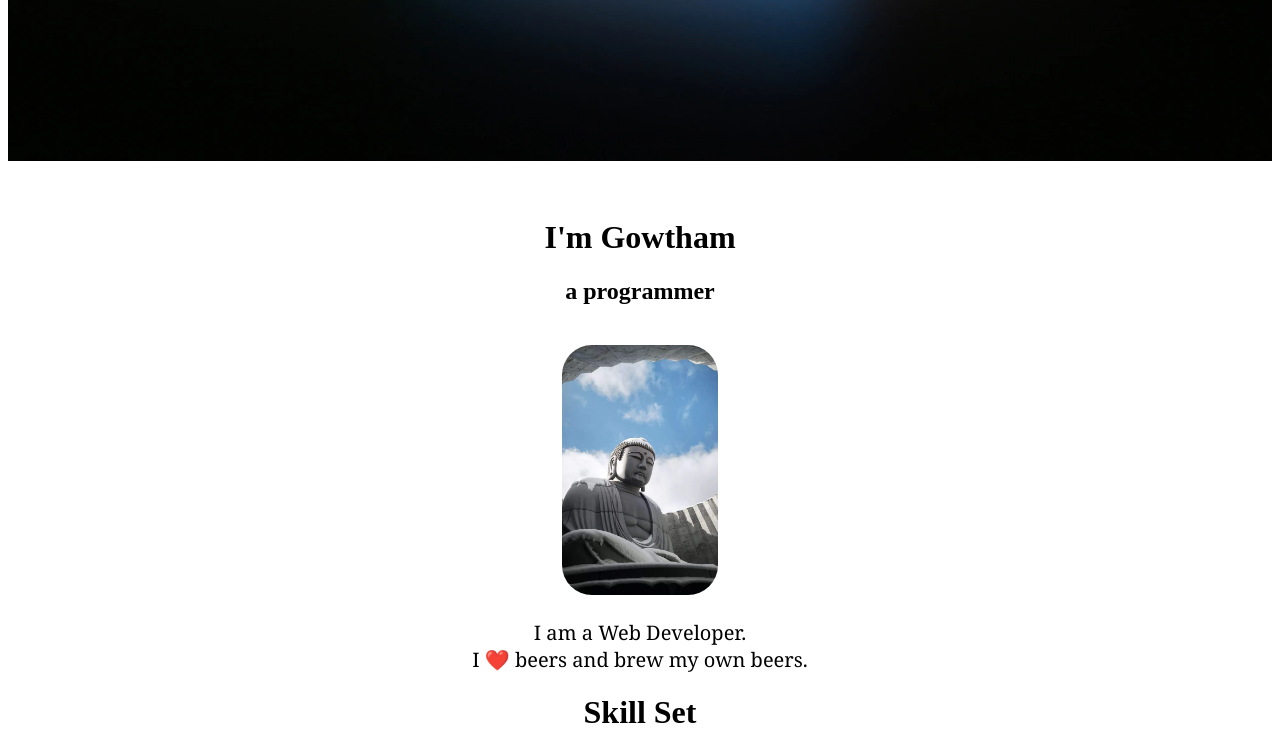
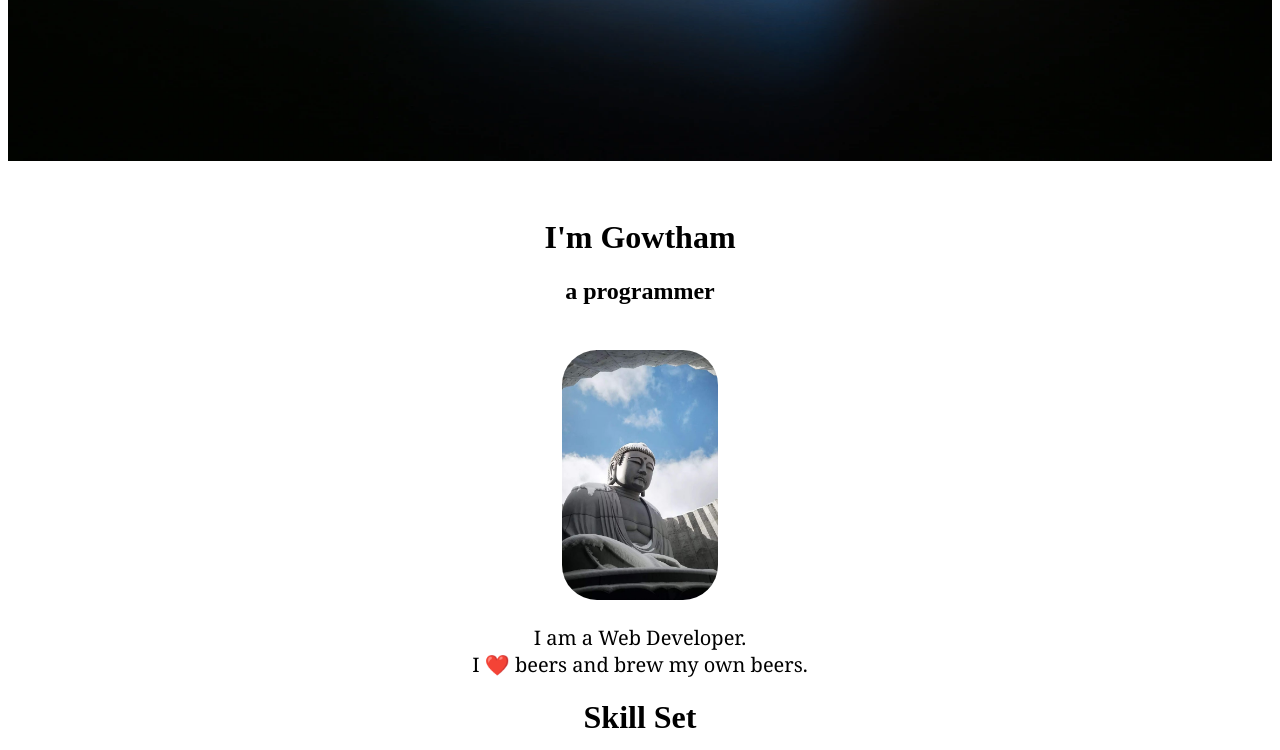
Before and after one commit to Gowtham-123/css-capstone-project, a plain HTML site: page index.html in a window 1280 px wide. Shown: the part 547-1297 px from the top of the page. Drawn offline with Linux system fonts and the light colour scheme.

Commit message:
Update style.css

```diff
--- a/style.css
+++ b/style.css
@@ -1,9 +1,9 @@
 
 .title-image{
-    margin-top: 20px;
+    margin-top: 25px;
     height: 250px;
     width: auto;
-    border-radius: 30px;
+    border-radius: 35px;
 
 }
 .middle-container{
```
